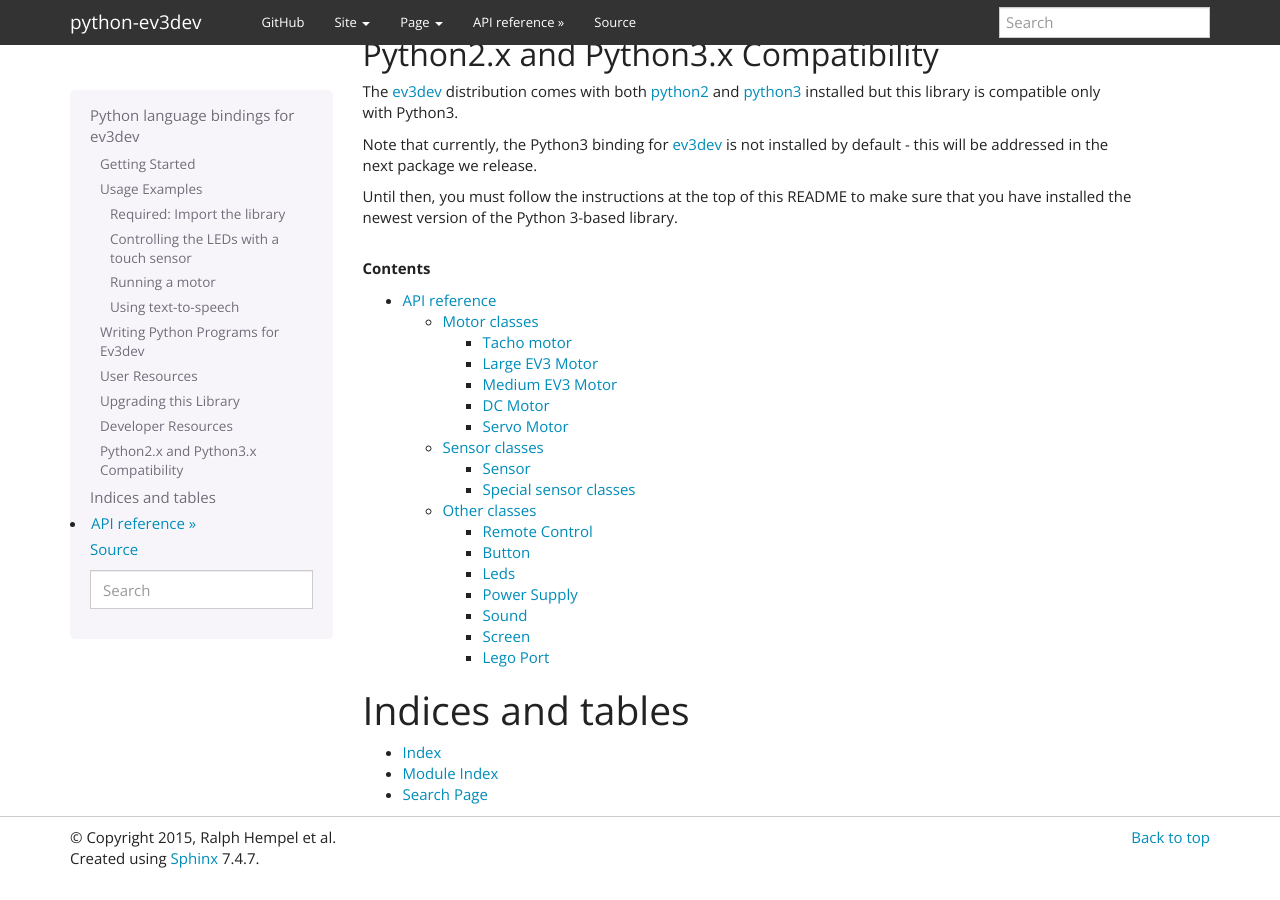
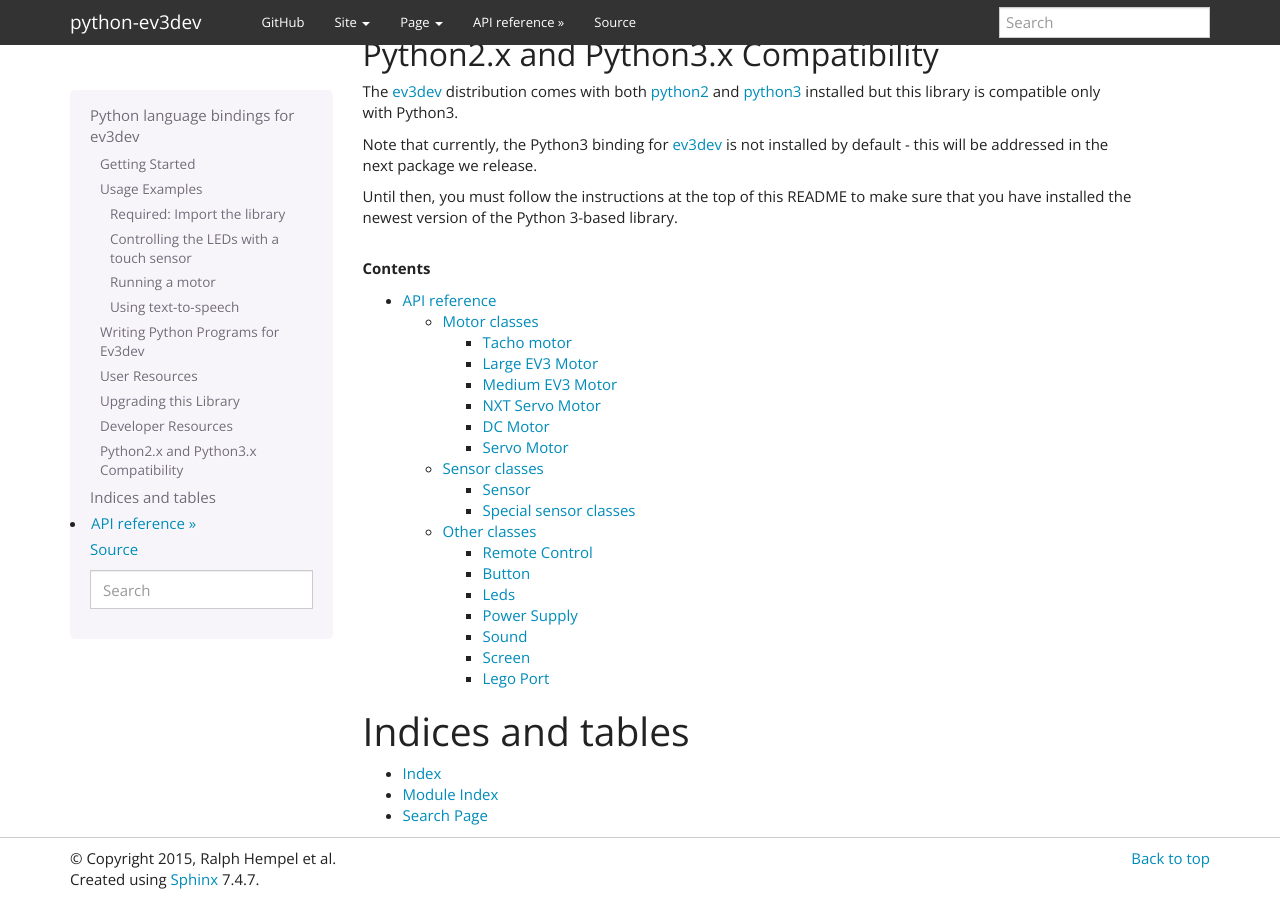
Before and after one commit to ev3dev/ev3dev-lang-python, a Sphinx documentation site: the page built from docs/index.rst, in a window 1280 px wide and 900 px high, scrolled down 2765 px. Built offline with Sphinx 7.4.7, drawn with Linux system fonts in a browser that asks for light colours; before the commit the page ends 3644 px from its top, so only the background shows below that.

Commit message:
Add NXT servo motor to documentation

```diff
--- a/docs/motors.rst
+++ b/docs/motors.rst
@@ -23,6 +23,13 @@
     :members:
     :show-inheritance:
 
+NXT Servo Motor
+---------------
+
+.. autoclass:: NxtMotor
+    :members:
+    :show-inheritance:
+
 DC Motor
 --------
 
```
